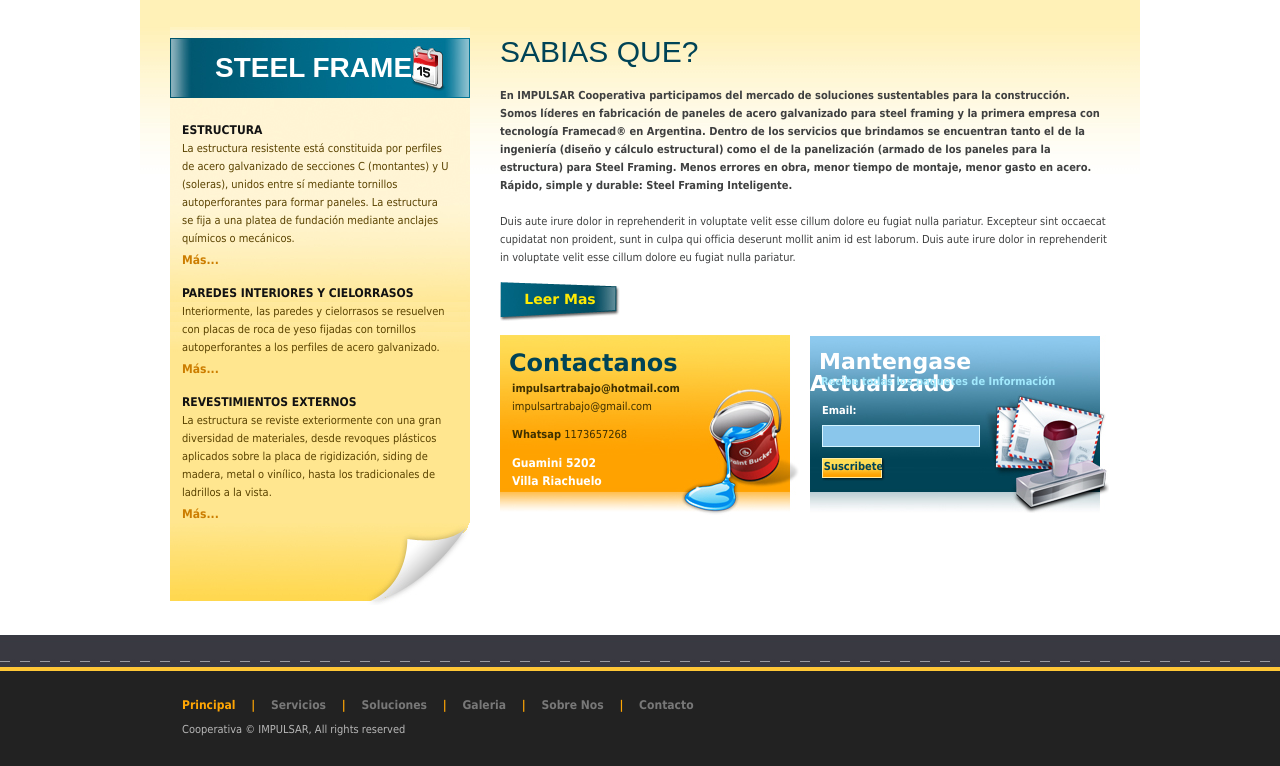
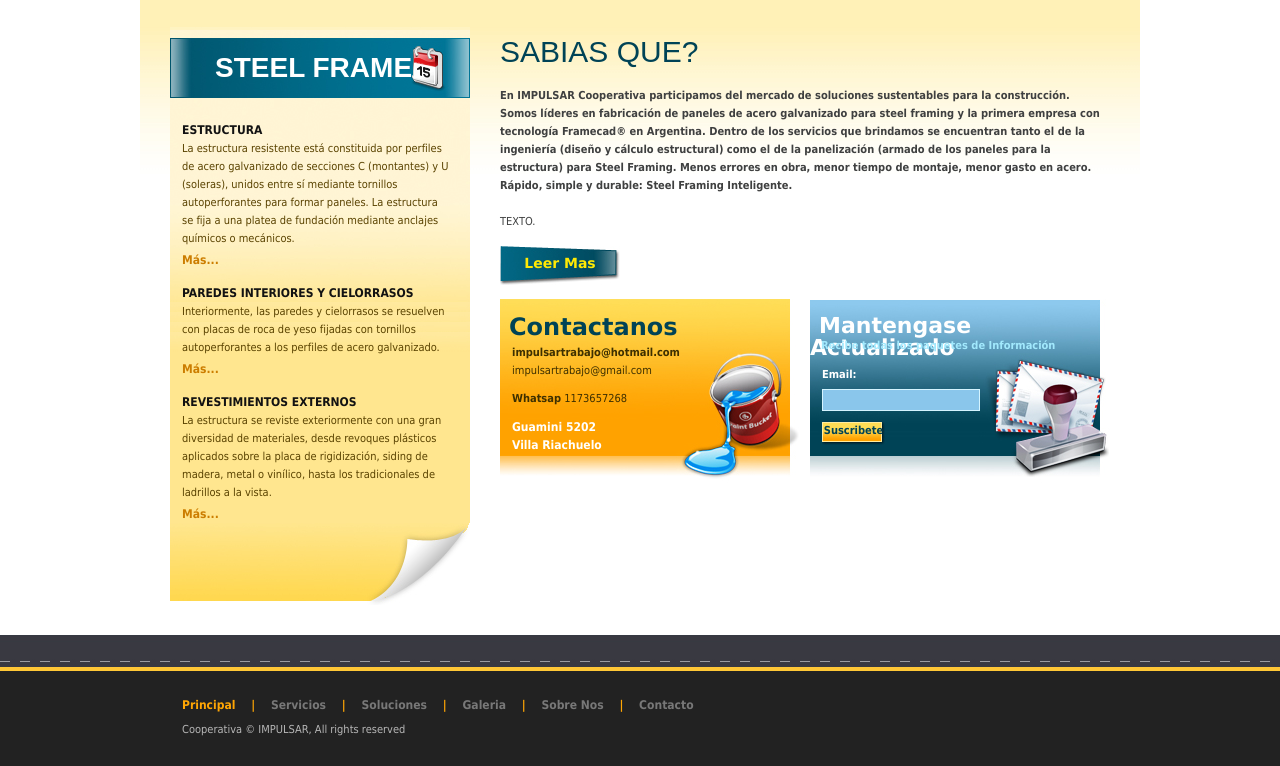
Before and after one commit to Giragui/coope, a plain HTML site: page index.html in a window 1280 px wide. Shown: the part 1062-1828 px from the top of the page. Drawn offline with Linux system fonts and the light colour scheme.

Commit message:
mi priit

```diff
--- a/index.html
+++ b/index.html
@@ -98,7 +98,7 @@ La estructura se fija a una platea de fundación mediante anclajes químicos o m
         <p class="didyoutext">SABIAS QUE?</p>
         <p class="bottom_right_content"><strong>En IMPULSAR Cooperativa participamos del mercado de soluciones sustentables para la construcción. Somos líderes en fabricación de paneles de acero galvanizado para steel framing y la primera empresa con tecnología Framecad® en Argentina. Dentro de los servicios que brindamos se encuentran tanto el de la ingeniería (diseño y cálculo estructural) como el de la panelización (armado de los paneles para la estructura) para Steel Framing. Menos errores en obra, menor tiempo de montaje, menor gasto en acero. Rápido, simple y durable: Steel Framing Inteligente.</strong><br />
           <br />
-          Duis aute irure dolor in reprehenderit in voluptate velit esse cillum dolore eu fugiat nulla pariatur. Excepteur sint occaecat cupidatat non proident, sunt in culpa qui officia deserunt mollit anim id est laborum. Duis aute irure dolor in reprehenderit in voluptate velit esse cillum dolore eu fugiat nulla pariatur.</p>
+          TEXTO.</p>
         <p class="readmorearea2"><a href="#" class="readmore2">Leer Mas</a></p>
         <div class="bottomsec_area">
           <div class="solutionarea">
```
